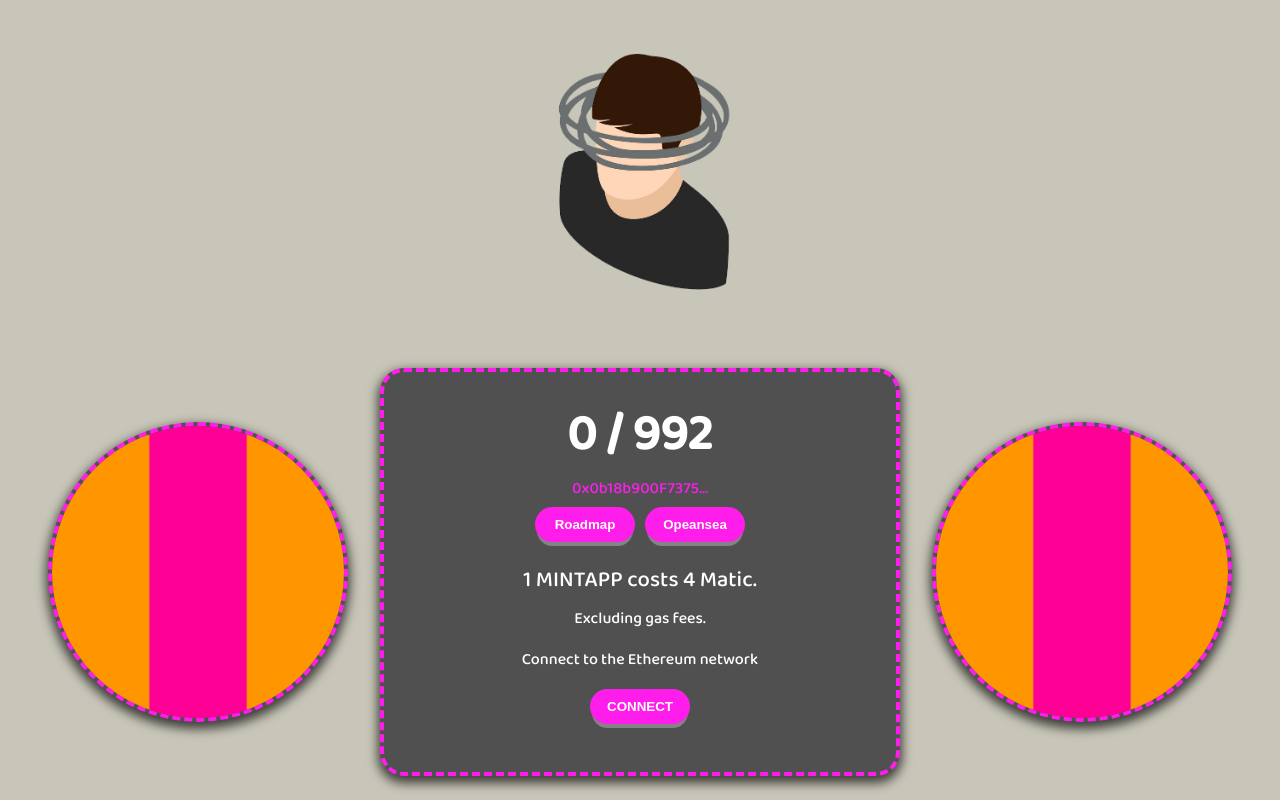
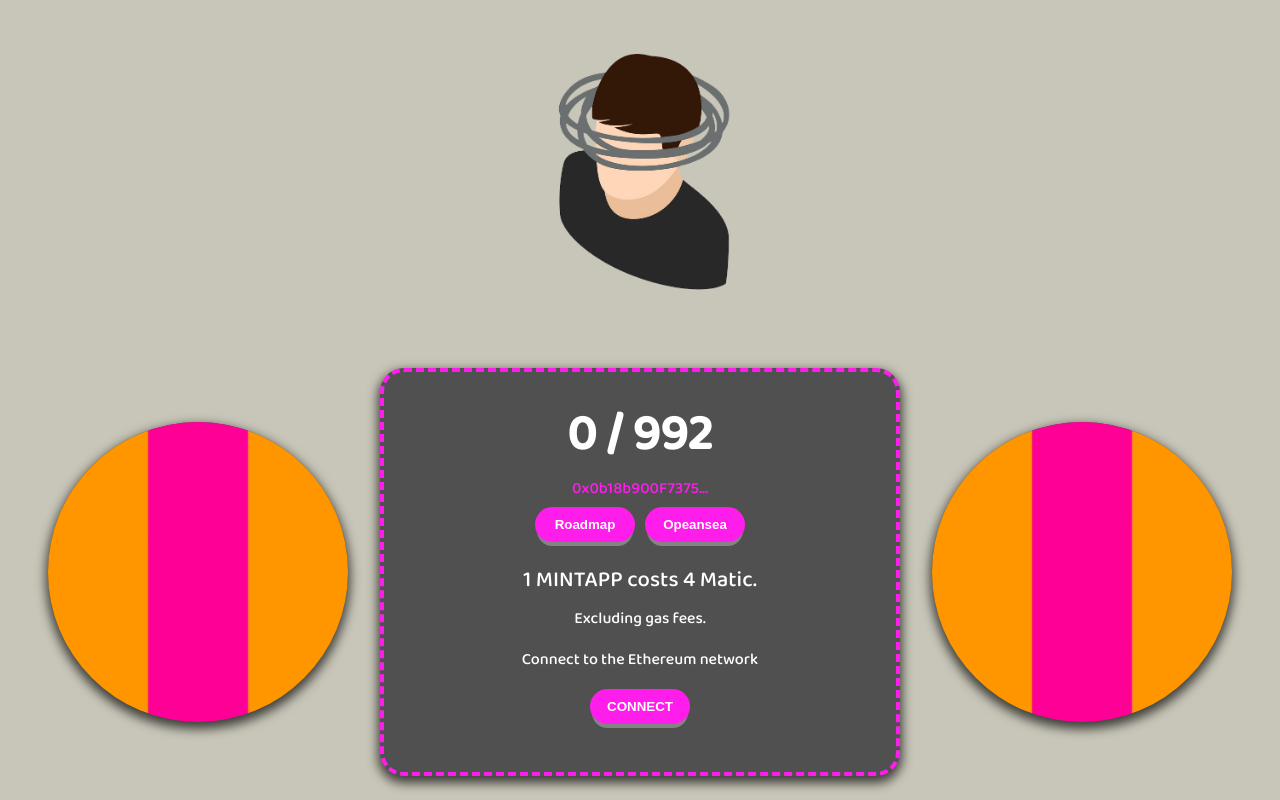
Before and after one commit to hanandito/nft-minting-app, a React (Create React App) app: page / in a window 1280 px wide. Shown: the top 800 px of the page. Built offline with nearby package versions, Linux system fonts and the light colour scheme.

Commit message:
initial commit

```diff
--- a/src/App.js
+++ b/src/App.js
@@ -76,7 +76,6 @@
 
 export const StyledImg = styled.img`
   box-shadow: 0px 5px 11px 2px rgba(0, 0, 0, 0.7);
-  border: 4px dashed var(--secondary);
   background-color: var(--accent);
   border-radius: 100%;
   width: 200px;
```
